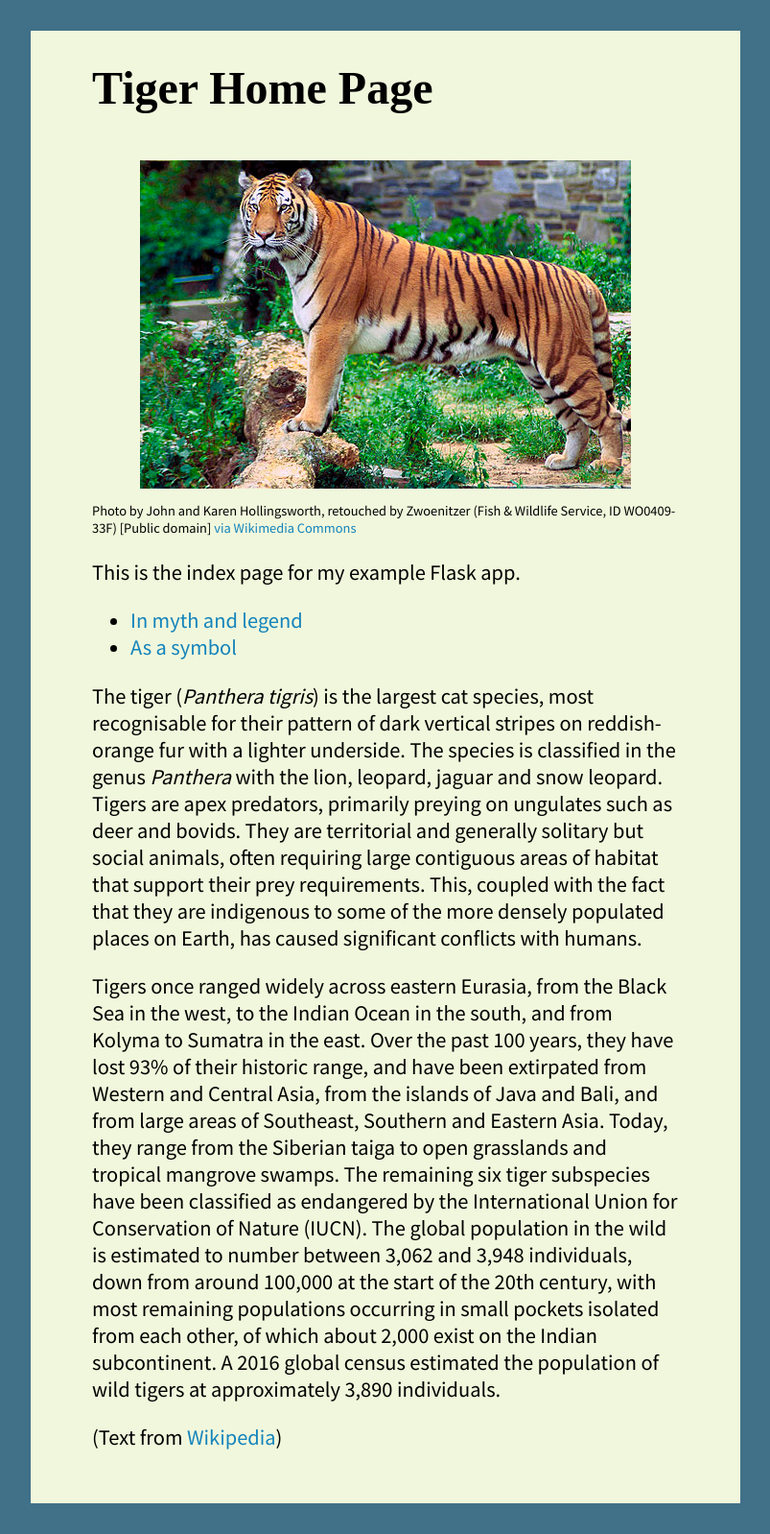
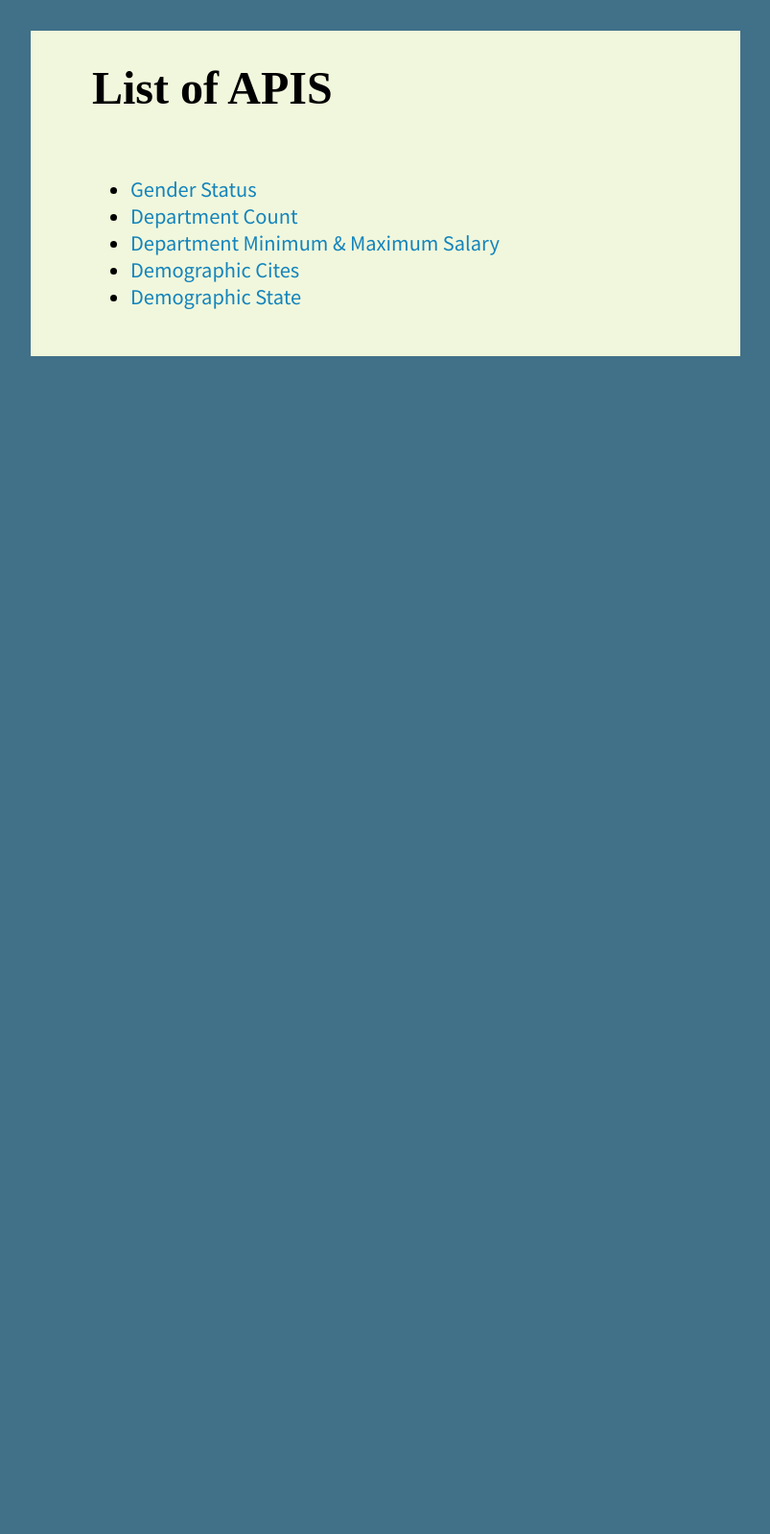
Before and after one commit to mathanamathav/Employee_Analytics_Platform, a Flask app: page / in a window 1280 px wide. Shown: the whole page at 96% size, without its empty margins (238-1041 px from the left). After the commit the page ends 371 px from the top, so only its background shows below. Run offline with Flask 2, Linux system fonts and the light colour scheme; some web fonts are replaced.

Commit message:
Code clean up & restructured index file

```diff
--- a/backend/app.py
+++ b/backend/app.py
@@ -53,13 +53,11 @@ def Convert(tup, di):
         di.setdefault(a, []).extend([b,c])
     return di
 
-# two decorators, same function sample function
 @app.route('/')
 @app.route('/index.html')
 def index():
     return render_template('index.html', the_title='Tiger Home Page')
 
-# This endpoint gives classification of gender with their count in our company
 @app.route('/gender_status',methods = ['GET'])
 def symbol():
     gender_count = db.session.query(Employee.gender,func.count(Employee.gender)).group_by(Employee.gender).all()
--- a/backend/templates/index.html
+++ b/backend/templates/index.html
@@ -3,25 +3,16 @@
 {% block body %}
 
 <!-- to be filled by the Python script -->
-<h1>{{ the_title }}</h1>
-
-<!-- note how items from the "static" folder are linked -->
-<img alt="Photo: Bengal Tiger" src="{{ url_for('static', filename='images/tiger.jpg') }}">
-<p class="credit">Photo by John and Karen Hollingsworth, retouched by Zwoenitzer (Fish &amp; Wildlife Service, ID WO0409-33F) [Public domain] <a href="https://commons.wikimedia.org/wiki/File%3APanthera_tigris_tigris.jpg" target="_blank">via Wikimedia Commons</a></p>
-
-<p>This is the index page for my example Flask app.</p>
+<h1>List of APIS</h1>
 
 <ul>
-  <!-- note how items from routes in the the Python script are linked -->
-  <li><a href="{{ url_for('myth') }}">In myth and legend</a></li>
-  <li><a href="{{ url_for('symbol') }}">As a symbol</a></li>
+  <li> <a href="/gender_status">Gender Status</a> </li>
+  <li> <a href="/department/count">Department Count</a> </li>
+  <li> <a href="/department/minmaxsalary">Department Minimum & Maximum Salary</a> </li>
+  <li> <a href="/demographic/city">Demographic Cites</a> </li>
+  <li> <a href="/demographic/state">Demographic State</a> </li>
+
 </ul>
-
-<p>The tiger (<em>Panthera tigris</em>) is the largest cat species, most recognisable for their pattern of dark vertical stripes on reddish-orange fur with a lighter underside. The species is classified in the genus <em>Panthera</em> with the lion, leopard, jaguar and snow leopard. Tigers are apex predators, primarily preying on ungulates such as deer and bovids. They are territorial and generally solitary but social animals, often requiring large contiguous areas of habitat that support their prey requirements. This, coupled with the fact that they are indigenous to some of the more densely populated places on Earth, has caused significant conflicts with humans.</p>
-
-<p>Tigers once ranged widely across eastern Eurasia, from the Black Sea in the west, to the Indian Ocean in the south, and from Kolyma to Sumatra in the east. Over the past 100 years, they have lost 93% of their historic range, and have been extirpated from Western and Central Asia, from the islands of Java and Bali, and from large areas of Southeast, Southern and Eastern Asia. Today, they range from the Siberian taiga to open grasslands and tropical mangrove swamps. The remaining six tiger subspecies have been classified as endangered by the International Union for Conservation of Nature (IUCN). The global population in the wild is estimated to number between 3,062 and 3,948 individuals, down from around 100,000 at the start of the 20th century, with most remaining populations occurring in small pockets isolated from each other, of which about 2,000 exist on the Indian subcontinent. A 2016 global census estimated the population of wild tigers at approximately 3,890 individuals.</p>
-
-<p>(Text from <a href="https://en.wikipedia.org/wiki/Tiger" target="_blank">Wikipedia</a>)</p>
 
 
 {% endblock %}
```
Also changed, not shown: backend/templates/myth.html (deleted, +0 -26 lines), backend/templates/symbol.html (deleted, +0 -24 lines), backend/static/images/durga.jpg (deleted), backend/static/images/naam_tamilar_flag.jpg (deleted), backend/static/images/tiger.jpg (deleted).
